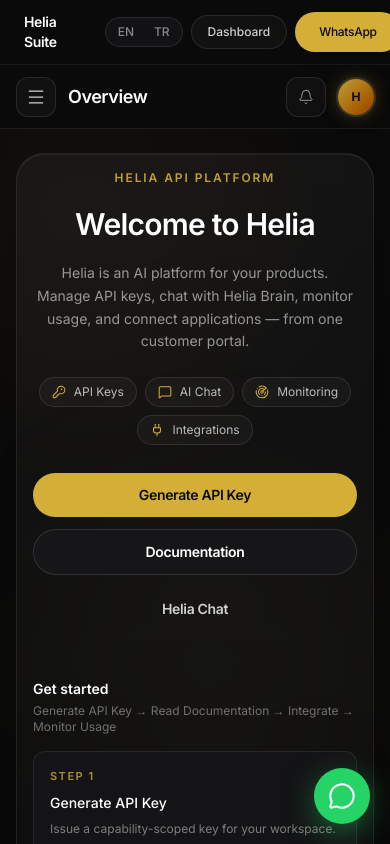
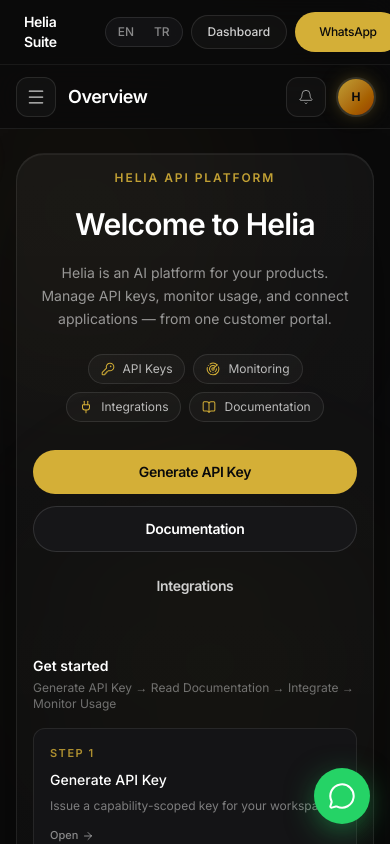
Before and after one commit to heliaaidijitalajans-hash/helia-suite, a Next.js app: page /dashboard in a window 390 px wide. Shown: the top 844 px of the page. Built offline with nearby package versions, Linux system fonts and the light colour scheme; no server answers.

Commit message:
tüm proje

```diff
--- /dev/null
+++ b/src/app/dashboard/helia-chat/HeliaChatPageClient.tsx
@@ -0,0 +1,59 @@
+/**
+ * Preserved customer-dashboard Helia Chat page (unused).
+ * Route /dashboard/helia-chat redirects to Overview.
+ * Mount this client page from the Helia Admin Console when ready.
+ */
+
+"use client";
+
+import { ChatLayout } from "@/components/chat";
+import { useHeliaChat } from "@/hooks/useHeliaChat";
+
+export default function HeliaChatPageClient() {
+  const {
+    conversations,
+    activeConversationId,
+    messages,
+    loading,
+    error,
+    sendMessage,
+    selectConversation,
+    startNewChat,
+    retry,
+  } = useHeliaChat({ product: "helia-suite" });
+
+  return (
+    <div className="mx-auto w-full max-w-6xl space-y-4">
+      <p className="text-sm leading-relaxed text-white/50">
+        Talk with Helia AI from your workspace. Messages use your logged-in
+        Helia session and Helia Brain.
+      </p>
+
+      {error ? (
+        <div
+          className="flex flex-col gap-3 rounded-xl border border-red-500/25 bg-red-500/10 px-4 py-3 text-sm text-red-100/90 sm:flex-row sm:items-center sm:justify-between"
+          role="alert"
+        >
+          <p className="leading-relaxed">{error}</p>
+          <button
+            type="button"
+            onClick={() => void retry()}
+            className="shrink-0 rounded-lg border border-white/15 bg-white/[0.06] px-3 py-1.5 text-xs font-medium text-white/85 transition-colors hover:bg-white/[0.1]"
+          >
+            Retry
+          </button>
+        </div>
+      ) : null}
+
+      <ChatLayout
+        conversations={conversations}
+        activeConversationId={activeConversationId}
+        messages={messages}
+        loading={loading}
+        onSelectConversation={(id) => void selectConversation(id)}
+        onNewChat={startNewChat}
+        onSend={(payload) => void sendMessage(payload)}
+      />
+    </div>
+  );
+}
--- a/src/app/dashboard/helia-chat/page.tsx
+++ b/src/app/dashboard/helia-chat/page.tsx
@@ -1,57 +1,10 @@
-"use client";
-
-import { ChatLayout } from "@/components/chat";
-import { useHeliaChat } from "@/hooks/useHeliaChat";
+import { redirect } from "next/navigation";
 
 /**
- * Helia Chat — connected to Helia Brain via Suite BFF + Helia Cloud session.
- * Chat UI components stay unchanged; wiring lives in useHeliaChat / services/brain.
+ * Helia Chat is not part of the customer API dashboard.
+ * Implementation remains under components/chat, hooks/useHeliaChat,
+ * services/brain, and /api/brain/* for the future Helia Admin Console.
  */
-export default function HeliaChatPage() {
-  const {
-    conversations,
-    activeConversationId,
-    messages,
-    loading,
-    error,
-    sendMessage,
-    selectConversation,
-    startNewChat,
-    retry,
-  } = useHeliaChat({ product: "helia-suite" });
-
-  return (
-    <div className="mx-auto w-full max-w-6xl space-y-4">
-      <p className="text-sm leading-relaxed text-white/50">
-        Talk with Helia AI from your workspace. Messages use your logged-in
-        Helia session and Helia Brain.
-      </p>
-
-      {error ? (
-        <div
-          className="flex flex-col gap-3 rounded-xl border border-red-500/25 bg-red-500/10 px-4 py-3 text-sm text-red-100/90 sm:flex-row sm:items-center sm:justify-between"
-          role="alert"
-        >
-          <p className="leading-relaxed">{error}</p>
-          <button
-            type="button"
-            onClick={() => void retry()}
-            className="shrink-0 rounded-lg border border-white/15 bg-white/[0.06] px-3 py-1.5 text-xs font-medium text-white/85 transition-colors hover:bg-white/[0.1]"
-          >
-            Retry
-          </button>
-        </div>
-      ) : null}
-
-      <ChatLayout
-        conversations={conversations}
-        activeConversationId={activeConversationId}
-        messages={messages}
-        loading={loading}
-        onSelectConversation={(id) => void selectConversation(id)}
-        onNewChat={startNewChat}
-        onSend={(payload) => void sendMessage(payload)}
-      />
-    </div>
-  );
+export default function HeliaChatCustomerRedirect() {
+  redirect("/dashboard");
 }
--- a/src/app/dashboard/integrations/page.tsx
+++ b/src/app/dashboard/integrations/page.tsx
@@ -50,7 +50,7 @@
     install: [
       "Do not embed Helia API keys in the app binary.",
       "Call your backend; backend calls Helia with the API key.",
-      "Surface Helia Chat or monitoring via your own API responses.",
+      "Surface monitoring via your own API responses.",
       "Use test keys during development.",
     ],
   },
@@ -60,7 +60,7 @@
     install: [
       "Same pattern as Flutter: backend-held secrets.",
       "Authenticate end users with your app auth; Helia key stays server-side.",
-      "Optional: open Helia Chat inside the dashboard for operators only.",
+      "Call Helia only from your backend with the project API key.",
       "Promote live keys after staging validation.",
     ],
   },
--- a/src/app/dashboard/layout.tsx
+++ b/src/app/dashboard/layout.tsx
@@ -8,7 +8,7 @@
 
 export const metadata: Metadata = {
   title: "Helia Platform",
-  description: "Helia API Platform — API keys, chat, and monitoring",
+  description: "Helia API Platform — API keys, usage, and integrations",
 };
 
 export default function DashboardLayout({
--- a/src/app/dashboard/page.tsx
+++ b/src/app/dashboard/page.tsx
@@ -6,7 +6,6 @@
   ArrowRight,
   BookOpen,
   KeyRound,
-  MessageSquare,
   Plug,
   Radar,
 } from "lucide-react";
@@ -15,9 +14,9 @@
 
 const PILLARS = [
   { label: "API Keys", icon: KeyRound },
-  { label: "AI Chat", icon: MessageSquare },
   { label: "Monitoring", icon: Radar },
   { label: "Integrations", icon: Plug },
+  { label: "Documentation", icon: BookOpen },
 ] as const;
 
 const ONBOARDING = [
@@ -42,7 +41,7 @@
   {
     step: "4",
     title: "Monitor Usage",
-    body: "Track requests and talk to Helia Chat from your workspace.",
+    body: "Track requests and usage for your workspace.",
     href: "/dashboard/usage",
   },
 ] as const;
@@ -63,9 +62,8 @@
           Welcome to Helia
         </h2>
         <p className="mx-auto max-w-2xl text-sm leading-relaxed text-white/55 md:text-base">
-          Helia is an AI platform for your products. Manage API keys, chat with
-          Helia Brain, monitor usage, and connect applications — from one
-          customer portal.
+          Helia is an AI platform for your products. Manage API keys, monitor
+          usage, and connect applications — from one customer portal.
         </p>
         <ul className="mx-auto flex max-w-2xl flex-wrap items-center justify-center gap-2 pt-1">
           {PILLARS.map(({ label, icon: Icon }) => (
@@ -93,11 +91,11 @@
             Documentation
           </Button>
           <Button
-            href="/dashboard/helia-chat"
+            href="/dashboard/integrations"
             variant="ghost"
             className="min-h-11 px-6 text-sm font-semibold"
           >
-            Helia Chat
+            Integrations
           </Button>
         </div>
       </motion.div>
--- a/src/components/dashboard/dashboard-nav.ts
+++ b/src/components/dashboard/dashboard-nav.ts
@@ -1,10 +1,8 @@
 import {
   BookOpen,
-  Building2,
   ChartNoAxesCombined,
   KeyRound,
   LayoutDashboard,
-  MessageSquare,
   Plug,
   Settings,
 } from "lucide-react";
@@ -16,10 +14,9 @@
   icon: LucideIcon;
 };
 
+/** Customer API dashboard nav — Helia Chat lives in Admin Console (future). */
 export const dashboardNav: DashboardNavItem[] = [
   { href: "/dashboard", label: "Overview", icon: LayoutDashboard },
-  { href: "/dashboard/helia-chat", label: "Helia Chat", icon: MessageSquare },
-  { href: "/dashboard/organizations", label: "Organizations", icon: Building2 },
   { href: "/dashboard/api-keys", label: "API Keys", icon: KeyRound },
   { href: "/dashboard/usage", label: "Usage", icon: ChartNoAxesCombined },
   { href: "/dashboard/documentation", label: "Documentation", icon: BookOpen },
```
